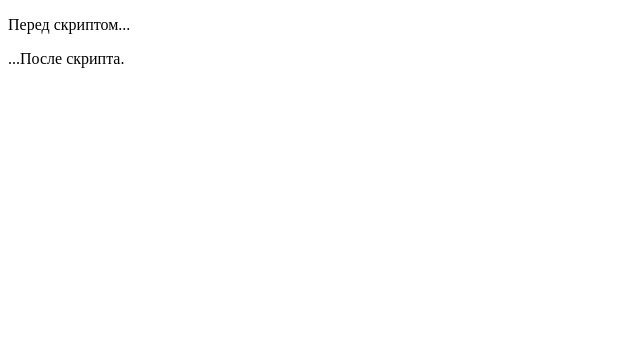
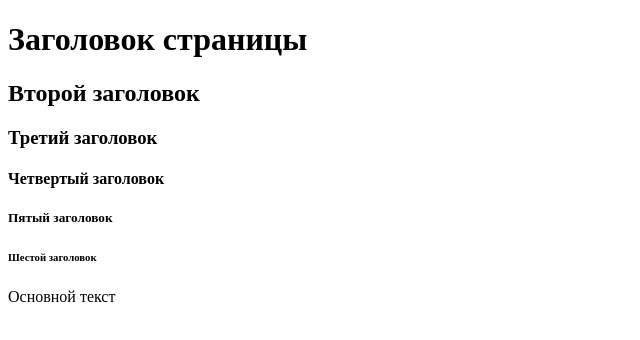
Before and after one commit to lapaweb/lessons, a plain HTML site: page index.html in a window 1280 px wide. Shown: the whole page, without its empty margins (0-640 px from the left). Drawn offline with Linux system fonts and the light colour scheme.

Commit message:
Обновления по урокам

```diff
--- a/index.html
+++ b/index.html
@@ -1,15 +1,45 @@
 <!DOCTYPE HTML>
 <html>
-
+<head>
+  <link rel="stylesheet" href="style.css">
+  <meta name="description" content="Страница уроков HTML и JS">
+  <meta http-equiv="content-type" content="text/html; charset=utf-8">
+  <meta name="keywords" content="HTML, META, метатег, тег, поисковая система">
+  <meta http-equiv="content-type" content="text/html; charset=utf-8">
+  <title>Пример веб-страницы</title>
+</head>
 <body>
 
-  <p>Перед скриптом...</p>
+  <!-- LJ  -->
+    <!-- lesson1 -->
+      <!-- ex1
 
-  <script>
-    alert( 'Привет, мир!' );
-  </script>
+      <p>Перед скриптом...</p>
 
-  <p>...После скрипта.</p>
+      <script>
+        alert( 'Я JavaScript!' );
+      </script>
+
+      <p>...После скрипта.</p> -->
+
+      <!-- ex2
+
+        <p>Перед скриптом...</p>
+
+        <script src="alert.js"></script>
+
+        <p>...После скрипта.</p> -->
+
+
+  <h1>Заголовок страницы</h1>
+  <h2>Второй заголовок</h2>
+  <h3>Третий заголовок</h3>
+  <h4>Четвертый заголовок</h4>
+  <h5>Пятый заголовок</h5>
+  <h6>Шестой заголовок</h6>
+  <p>Основной текст</p>
+
+  <script src="alert.js"></script>
 
 </body>
 
```
Also changed, not shown: style.css (added).
